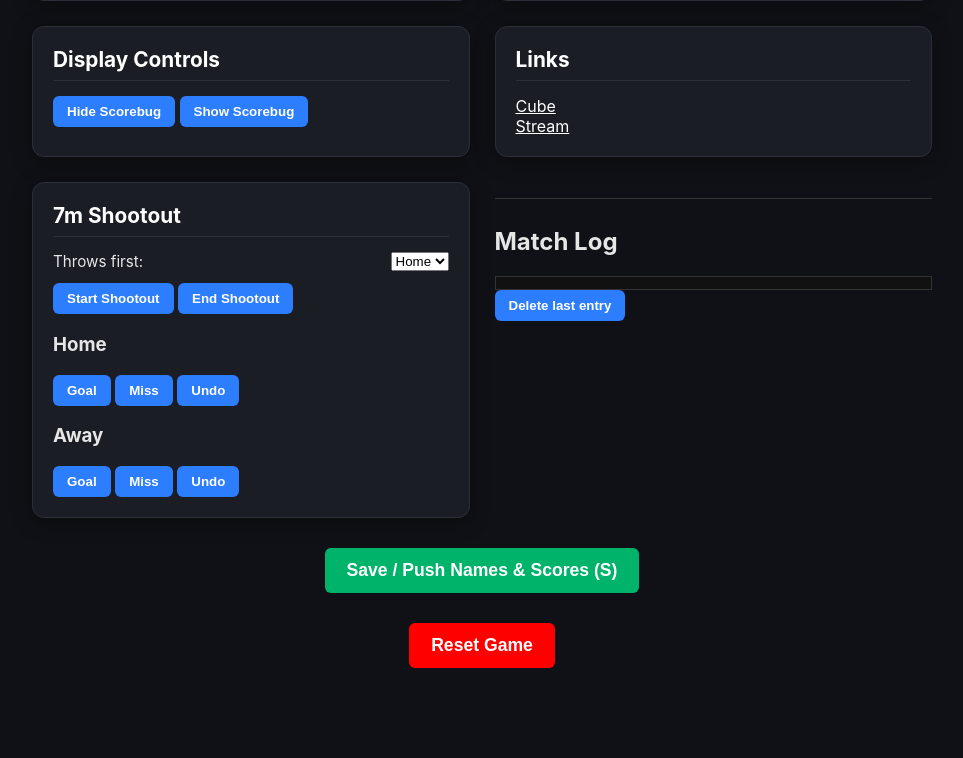
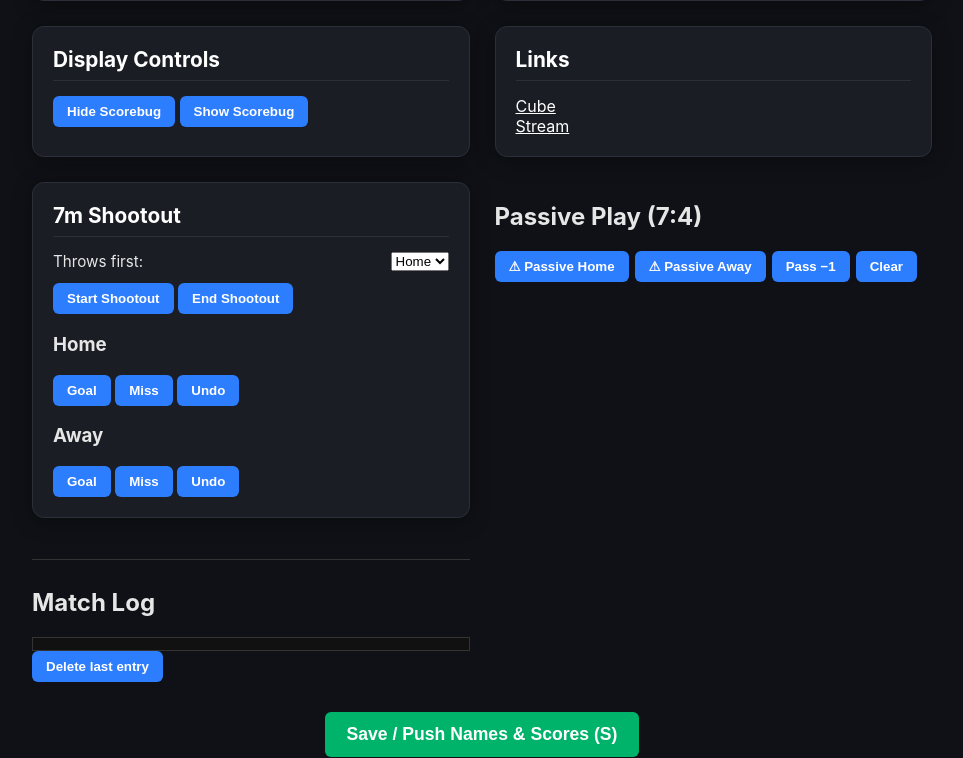
Before and after one commit to hasenbalg/handball_scorebug, a Flask app: template app/templates/control.html in a window 1280 px wide. Shown: the part 1308-2066 px from the top of the page, without its empty margins (158-1121 px from the left). Before the commit the page ends 1976 px from the top, so only its background shows below. Run offline with Flask 3, Linux system fonts and the light colour scheme; the template is opened without the code that fills it, so the values that code supplies are empty.

Commit message:
Passive play indicator + 4-pass counter (7:4, Clarification 4)
After the referee's forewarning signal the attacking team may make at
most 4 passes before it must shoot:

- Control panel: Passive Home / Passive Away toggle buttons (arm =
  signal given, same button again = signal lifted), 'Pass -1' counter,
  Clear; status line reads 'HOME must shoot within 3 pass(es)' and
  'Passes used up - turnover on the next whistle' at 0
- Overlay: yellow PASSIVE n badge in the flagged team's lane, turning
  red PASSIVE! when the allowance is used up
- Auto-clears on goal, goal correction, suspension, any time-out,
  period change and on a whistle that stops a running clock (the
  signal survives a stopped-clock whistle — the count resumes with
  play, operator clears when the phase legitimately ends)
- passive_on/off/expired written to the match log (#5)
- Operator-driven: the app never whistles itself; at 0 it only warns

Implements #3

```diff
--- a/app/app.py
+++ b/app/app.py
@@ -189,6 +189,16 @@ def handle_update(data):
     if data.get("log_delete_last"):
         state.log_delete_last()
 
+    # Passive play (#3)
+    if data.get("passive_home"):
+        state.set_passive("home")
+    if data.get("passive_away"):
+        state.set_passive("away")
+    if data.get("passive_pass"):
+        state.passive_pass()
+    if data.get("passive_clear"):
+        state.set_passive(None)
+
     # 7m shootout
     if data.get("shootout_start"):
         st = data["shootout_start"]
--- a/app/state.py
+++ b/app/state.py
@@ -90,6 +90,13 @@ class ScoreboardState:
     home_timeouts_taken: list = field(default_factory=list)
     away_timeouts_taken: list = field(default_factory=list)
 
+    # Passive play (#3, IHF 7:4 + Clarification 4): after the forewarning
+    # signal the attacking team may make at most 4 passes before it must
+    # shoot.
+    PASSIVE_MAX_PASSES = 4
+    passive_team: str | None = None
+    passive_passes: int | None = None
+
     def __post_init__(self):
         if self.home_suspensions is None:
             self.home_suspensions = []
@@ -127,6 +134,8 @@ class ScoreboardState:
         data.setdefault("home_cards", [])
         data.setdefault("away_cards", [])
         data.setdefault("match_log", [])
+        data.setdefault("passive_team", None)
+        data.setdefault("passive_passes", None)
         data.setdefault("home_goal_scorers", [])
         data.setdefault("away_goal_scorers", [])
         data.setdefault("home_timeouts_taken", [])
@@ -218,6 +227,7 @@ class ScoreboardState:
             self.home_score += 1
             self.home_goal_scorers.append(key)
         self.last_scorer = {"side": side, "player": key, "at": int(time.time())}
+        self.clear_passive()  # a shot ends the 7:4 phase
         self.log_event("goal", side=side, player=key)
 
     def undo_goal(self, side: str):
@@ -232,6 +242,39 @@ class ScoreboardState:
                 self.home_goal_scorers.pop()
         if self.last_scorer and self.last_scorer.get("side") == side:
             self.last_scorer = None
+        self.clear_passive()  # goal or correction: new situation, 7:4 reset
+
+    # ----- Passive play (#3) -----
+
+    def set_passive(self, team: str | None):
+        """Arm/disarm the forewarning indicator. Same team again = off
+        (signal lifted, e.g. after a clear attack phase or free throw)."""
+        if team not in ("home", "away") or team == self.passive_team:
+            if self.passive_team:
+                self.log_event("passive_off", side=self.passive_team)
+            self.passive_team = None
+            self.passive_passes = None
+            return
+        self.passive_team = team
+        self.passive_passes = self.PASSIVE_MAX_PASSES
+        self.log_event("passive_on", side=team)
+
+    def passive_pass(self):
+        """One completed pass by the flagged team (Clarification 4 count)."""
+        if self.passive_team is None or self.passive_passes is None:
+            return
+        if self.passive_passes == 0:
+            return  # already expired; whistle is the operator's call
+        self.passive_passes -= 1
+        if self.passive_passes == 0:
+            self.log_event("passive_expired", side=self.passive_team)
+
+    def clear_passive(self):
+        """Any goal, clock stoppage or period change ends the phase."""
+        if self.passive_team:
+            self.log_event("passive_off", side=self.passive_team)
+        self.passive_team = None
+        self.passive_passes = None
 
     # ----- Time -----
 
@@ -352,6 +395,7 @@ class ScoreboardState:
         running clock, a second whistle resumes play."""
         if self.running:
             self.stop_timer()
+            self.clear_passive()  # whistle = stoppage, 7:4 phase over
         else:
             self.start_timer()
 
@@ -365,6 +409,7 @@ class ScoreboardState:
         self.buzzer_played = False   # reset for next period
         if defs[idx][2]:             # swap ends only where the rules say so
             self.side_change()
+        self.clear_passive()
         self.log_event("period", detail=self.period_name)
 
     def set_period_index(self, index: int):
@@ -375,6 +420,7 @@ class ScoreboardState:
         self.period_index = index
         self.elapsed_seconds = 0
         self.buzzer_played = False
+        self.clear_passive()
         if changed:
             self.log_event("period", detail=self.period_name)
 
@@ -405,6 +451,7 @@ class ScoreboardState:
         key = _player_key(player)
         self.home_suspensions.append(Suspension(key, duration))
         self._register_suspension(self.home_suspension_counts, self.home_disqualified, key)
+        self.clear_passive()
         self._announcement_timeout()
         self.log_event("suspension", side="home", player=key)
         if self.home_suspension_counts.get(key) == 3:
@@ -414,6 +461,7 @@ class ScoreboardState:
         key = _player_key(player)
         self.away_suspensions.append(Suspension(key, duration))
         self._register_suspension(self.away_suspension_counts, self.away_disqualified, key)
+        self.clear_passive()
         self._announcement_timeout()
         self.log_event("suspension", side="away", player=key)
         if self.away_suspension_counts.get(key) == 3:
@@ -479,12 +527,14 @@ class ScoreboardState:
         self.home_timeout_end = time.time() + self.TIMEOUT_DURATION
         self.home_timeouts_taken.append(self._period_slot())
         self.stop_timer()
+        self.clear_passive()
         self.log_event("timeout", side="home")
 
     def start_timeout_away(self):
         self.away_timeout_end = time.time() + self.TIMEOUT_DURATION
         self.away_timeouts_taken.append(self._period_slot())
         self.stop_timer()
+        self.clear_passive()
         self.log_event("timeout", side="away")
 
     def start_technical_timeout(self):
@@ -492,6 +542,7 @@ class ScoreboardState:
         neutral time-out, game clock stopped, separate countdown (#6)."""
         self.technical_timeout_end = time.time() + self.TIMEOUT_DURATION
         self.stop_timer()
+        self.clear_passive()
         self.log_event("technical_timeout")
 
     def update_timeouts(self):
@@ -531,6 +582,8 @@ class ScoreboardState:
         self.shootout_confirmed_winner = None
         self.hide_scorebug = False
         self.match_log = []
+        self.passive_team = None
+        self.passive_passes = None
         self.home_goal_scorers = []
         self.away_goal_scorers = []
         self.last_scorer = None
@@ -669,6 +722,9 @@ class ScoreboardState:
             "shootout_confirmed_winner": self.shootout_confirmed_winner,
             "shootout_next_team": self.next_shootout_team(),
             "match_log": self.match_log,
+            "passive_team": self.passive_team,
+            "passive_passes": self.passive_passes,
+            "passive_expired": self.passive_team is not None and self.passive_passes == 0,
             "home_goal_scorers": self.home_goal_scorers,
             "away_goal_scorers": self.away_goal_scorers,
             "last_scorer": self.last_scorer,
--- a/app/static/control.css
+++ b/app/static/control.css
@@ -271,3 +271,7 @@ td {
     margin-left: 8px;
     text-align: center;
 }
+
+/* Passive play (#3) */
+.passive-row { display: flex; gap: 6px; flex-wrap: wrap; }
+.passive-active { outline: 3px solid #ffd400; }
--- a/app/static/control.js
+++ b/app/static/control.js
@@ -361,6 +361,9 @@ function logEntryLabel(e) {
         case "technical_timeout": return "TECH TIMEOUT";
         case "period": return "→ " + (e.detail || "");
         case "7m": return e.detail === "goal" ? "7m GOAL" : "7m MISS";
+        case "passive_on": return "PASSIVE SIGNAL";
+        case "passive_off": return "passive off";
+        case "passive_expired": return "PASSIVE EXPIRED";
         default: return e.type.toUpperCase();
     }
 }
@@ -383,6 +386,28 @@ function renderMatchLog(state) {
 }
 
 socket.on("state_update", renderMatchLog);
+
+// -----------------------------
+// Passive play (#3)
+// -----------------------------
+function renderPassive(state) {
+    const status = document.getElementById("passive_status");
+    const bh = document.getElementById("btn_passive_home");
+    const ba = document.getElementById("btn_passive_away");
+    if (!status || !bh) return;
+    const team = state.passive_team;
+    for (const [el, t] of [[bh, "home"], [ba, "away"]]) {
+        el.classList.toggle("passive-active", team === t);
+    }
+    if (!team) { status.textContent = ""; return; }
+    if (state.passive_expired) {
+        status.textContent = "Passes used up — turnover on the next whistle";
+    } else {
+        status.textContent = `${team.toUpperCase()} must shoot within ${state.passive_passes} pass(es)`;
+    }
+}
+
+socket.on("state_update", renderPassive);
 
 // -----------------------------
 // Referee whistle / clock rules (#11)
--- a/app/templates/control.html
+++ b/app/templates/control.html
@@ -242,6 +242,18 @@
             <button onclick="sendUpdate({ shootout_undo_away: true })" class="so-input">Undo</button>
         </div>
 
+        <!-- PASSIVE PLAY (#3) -->
+        <div class="panel">
+            <h2>Passive Play (7:4)</h2>
+            <div class="passive-row">
+                <button id="btn_passive_home" onclick="sendUpdate({ passive_home: true })">⚠ Passive Home</button>
+                <button id="btn_passive_away" onclick="sendUpdate({ passive_away: true })">⚠ Passive Away</button>
+                <button id="btn_passive_pass" onclick="sendUpdate({ passive_pass: true })">Pass −1</button>
+                <button onclick="sendUpdate({ passive_clear: true })">Clear</button>
+            </div>
+            <span id="passive_status" class="timeout-status"></span>
+        </div>
+
         <!-- MATCH LOG / EVENT TIMELINE (#5) -->
         <div class="log-panel">
             <h2>Match Log</h2>
--- a/app/templates/display.html
+++ b/app/templates/display.html
@@ -19,6 +19,7 @@
                 <div class="team-name" id="home_team">{{ game_state.home_team }}</div>
                 <div class="cards home-cards penalties home-penalties" id="home_badges"></div>
                 <div class="timeout-indicator" id="home_timeout"></div>
+                <div class="passive-indicator" id="passive_home"></div>
                 <div class="scorer-flash" id="scorer_home"></div>
                 <div class="to-dots" id="home_to_dots"></div>
 
@@ -45,6 +46,7 @@
 
                 <div class="penalties away-penalties" id="away_badges"></div>
                 <div class="timeout-indicator" id="away_timeout"></div>
+                <div class="passive-indicator" id="passive_away"></div>
                 <div class="scorer-flash" id="scorer_away"></div>
                 <div class="to-dots" id="away_to_dots"></div>
 
```
Also changed, not shown: app/static/display.css (+15 -0 lines), app/static/display.js (+15 -0 lines), tests/test_state.py (+67 -2 lines).
